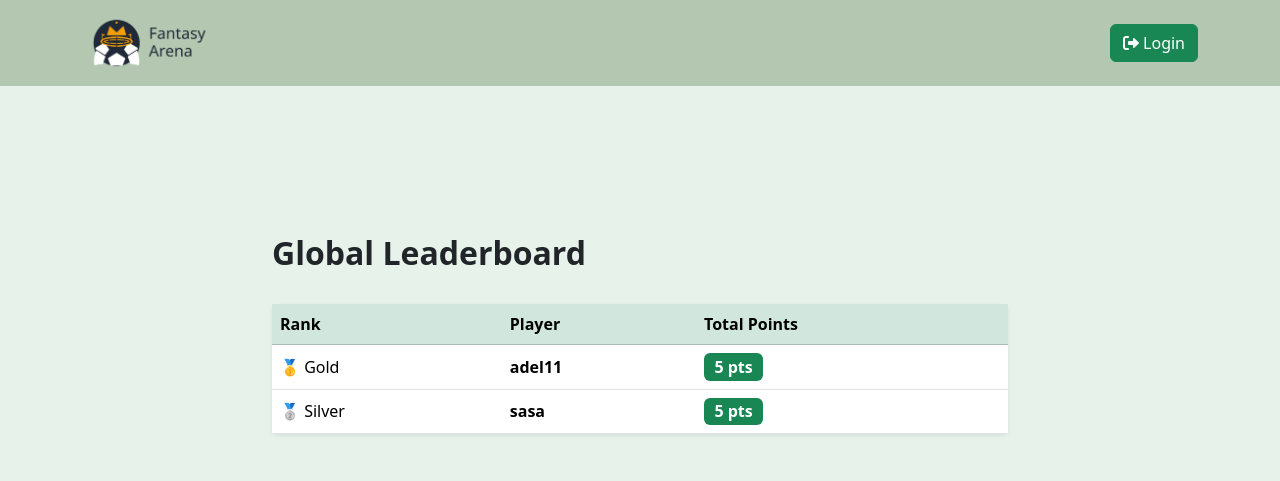
After one commit to adelberhan/Fantasy-Arena, a Flask app: page /leaderboard in a window 1280 px wide. The commit adds this page. Shown: the top 481 px of the page. Run offline with Flask 3, Linux system fonts and the light colour scheme.

Commit message:
Add leaderboard feature with global ranking; refactor navbar and landing page styles, implement search functionality, and clean up unused code

```diff
--- a/blueprints/__init__.py
+++ b/blueprints/__init__.py
@@ -4,6 +4,7 @@ from blueprints.landing import landing_bp
 from blueprints.predictions import predictions_bp
 from blueprints.profile import profile_bp
 from blueprints.rooms import rooms_bp
+from blueprints.leaderboard import leaderboard_bp
 
 
 def register_blueprints(app):
@@ -19,3 +20,5 @@ def register_blueprints(app):
     app.register_blueprint(predictions_bp)
 
     app.register_blueprint(profile_bp)
+
+    app.register_blueprint(leaderboard_bp)
--- /dev/null
+++ b/blueprints/leaderboard/routes.py
@@ -0,0 +1,9 @@
+from flask import render_template
+from services.prediction_service import get_global_leaderboard
+from . import leaderboard_bp
+
+
+@leaderboard_bp.route("/leaderboard")
+def leaderboard():
+    leaderboard_data = get_global_leaderboard()
+    return render_template("leaderboard.html", leaderboard=leaderboard_data)
--- a/blueprints/rooms/routes.py
+++ b/blueprints/rooms/routes.py
@@ -16,6 +16,7 @@ from services.room_service import (
     save_result_for_owner,
     update_room_for_owner,
 )
+
 # from services.room_logger import get_room_logs
 
 from utils.decorators import login_required
@@ -87,8 +88,9 @@ def details(room_code):
         room=room,
         leaderboard=leaderboard,
         existing_prediction=existing_prediction,
-        # activity_logs=activity_logs,
     )
+
+
 @rooms_bp.route(
     "/<room_code>/result",
     methods=["POST"],
--- a/services/prediction_service.py
+++ b/services/prediction_service.py
@@ -248,3 +248,39 @@ def reset_prediction_points(room_id):
             Config.JSON_FILES["predictions"],
             predictions,
         )
+
+
+def get_global_leaderboard():
+    """Return a list of users ranked by total points across all prediction rooms."""
+
+    predictions = load_json(Config.JSON_FILES["predictions"])
+    users = load_json(Config.JSON_FILES["users"])
+
+    if not predictions:
+        return []
+
+    # Sum points per user_id
+    user_points = {}
+    for pred in predictions:
+        uid = pred.get("user_id")
+        user_points[uid] = user_points.get(uid, 0) + pred.get("earned_points", 0)
+
+    leaderboard_list = []
+    for u in users:
+        uid = u["id"]
+        if uid in user_points:
+            leaderboard_list.append({
+                "user_id": uid,
+                "username": u["username"],
+                "total_points": user_points[uid]
+            })
+
+    # Sort descending by total_points. Since Python's sort is stable,
+    # the original users order (as loaded from users.json) will be maintained for ties.
+    leaderboard_list.sort(key=lambda x: x["total_points"], reverse=True)
+
+    # Assign rank
+    for index, entry in enumerate(leaderboard_list):
+        entry["rank"] = index + 1
+
+    return leaderboard_list
--- a/static/css/navbar.css
+++ b/static/css/navbar.css
@@ -25,9 +25,3 @@ img {
   height: 60px;
   width: auto;
 }
-
-/* .navbar-logo {
-  height: 40px;
-  max-width: 100%;
-  object-fit: contain;
-} */
--- a/static/css/style.css
+++ b/static/css/style.css
@@ -1,28 +1,25 @@
 body {
   margin: 0;
-
   padding: 0;
-
   overflow-x: hidden;
   background-color: #e6f2ea !important;
   color: #212529 !important;
 }
 
+a {
+  text-decoration: none !important;
+  color: inherit;
+}
+
 .rooms-page {
-  padding-top: 120px;
-
-  padding-bottom: 70px;
+  padding: 60px 0 35px;
 }
 
 .rooms-header {
   display: flex;
-
   justify-content: space-between;
-
   align-items: center;
-
   flex-wrap: wrap;
-
   gap: 20px;
 }
 
@@ -48,31 +41,21 @@ body {
 
 .room-card-header {
   background: #198754;
-
-  color: white;
-
+  color: #fff;
   padding: 20px;
-
   text-align: center;
-
   font-size: 20px;
-
   font-weight: bold;
 }
 
-.room-card-body {
-  padding: 20px;
-}
-
+.room-card-body,
 .room-card-footer {
   padding: 20px;
 }
 
 .fix-top {
   position: fixed;
-  top: 0;
-  right: 0;
-  left: 0;
+  inset: 0 0 auto;
   z-index: 1030;
   background-color: #b4c8b1 !important;
 }
--- a/static/js/main.js
+++ b/static/js/main.js
@@ -64,3 +64,22 @@ if (logoutButton) {
     location.reload();
   });
 }
+
+
+// Search functionality
+const searchInput = document.getElementById("search-input");
+const roomCards = document.querySelectorAll(".room-card-item");
+
+if (searchInput) {
+  searchInput.addEventListener("input", function () {
+    const searchTerm = searchInput.value.toLowerCase();
+    roomCards.forEach((card) => {
+      const roomName = card.getAttribute("data-room-name").toLowerCase();
+      if (roomName.includes(searchTerm)) {
+        card.style.display = "";
+      } else {
+        card.style.display = "none";
+      }
+    });
+  });
+}
--- a/templates/dashboard/index.html
+++ b/templates/dashboard/index.html
@@ -6,6 +6,7 @@
     <!-- Statistics Card -->
     <div class="row mb-4">
       <div class="col-12 col-md-4">
+        <a href="{{ url_for('leaderboard.leaderboard') }}">
           <div class="card shadow-sm border-0 stats-card">
             <div class="card-body p-4 d-flex align-items-center justify-content-between">
               <div>
@@ -15,6 +16,7 @@
               <i class="fa-solid fa-trophy text-warning fs-1"></i>
             </div>
           </div>
+        </a>
       </div>
     </div>
 
--- /dev/null
+++ b/templates/leaderboard.html
@@ -0,0 +1,50 @@
+{% extends "layouts/base.html" %} {% block title %} Leaderboard {% endblock %} {% block content %} {% include
+"components/navbar.html" %}
+
+<div class="container py-5 rooms-container-offset">
+  <div class="row justify-content-center">
+    <div class="col-lg-8">
+      <div class="d-flex align-items-center justify-content-between mb-4">
+        <h2 class="fw-bold">Global Leaderboard</h2>
+      </div>
+
+      {% if leaderboard %}
+      <div class="card shadow-sm border-0">
+        <div class="table-responsive">
+          <table class="table table-hover align-middle mb-0">
+            <thead class="table-success">
+              <tr>
+                <th scope="col th-width" >Rank</th>
+                <th scope="col">Player</th>
+                <th scope="col th-width" >Total Points</th>
+              </tr>
+            </thead>
+            <tbody>
+              {% for user in leaderboard %}
+              <tr class="{% if session.get('user_id') == user.user_id %}table-warning{% endif %}">
+                <td>
+                  {% if user.rank == 1 %} 🥇 Gold {% elif user.rank == 2 %} 🥈 Silver {% elif user.rank == 3 %} 🥉
+                  Bronze {% else %} #{{ user.rank }} {% endif %}
+                </td>
+                <td class="fw-semibold">{{ user.username }}</td>
+                <td><span class="badge bg-success fs-6">{{ user.total_points }} pts</span></td>
+              </tr>
+              {% endfor %}
+            </tbody>
+          </table>
+        </div>
+      </div>
+      {% else %}
+      <div class="text-center py-5">
+        <div class="fs-1 mb-3">🏆</div>
+        <h3>No prediction data available yet</h3>
+        <p class="text-muted">
+          Predictions and points will appear here once players submit their match predictions and results are saved.
+        </p>
+      </div>
+      {% endif %}
+    </div>
+  </div>
+</div>
+
+{% endblock %}
```
Also changed, not shown: other parts of static/css/style.css (+23 -25 lines), blueprints/landing/routes.py (+0 -12 lines), blueprints/leaderboard/__init__.py (added, +9 -0 lines), static/css/landing.css (+29 -29 lines), templates/components/navbar.html (+8 -1 lines), templates/errors/404.html (+3 -19 lines). Lines whose indentation alone changed are shown as unchanged.
